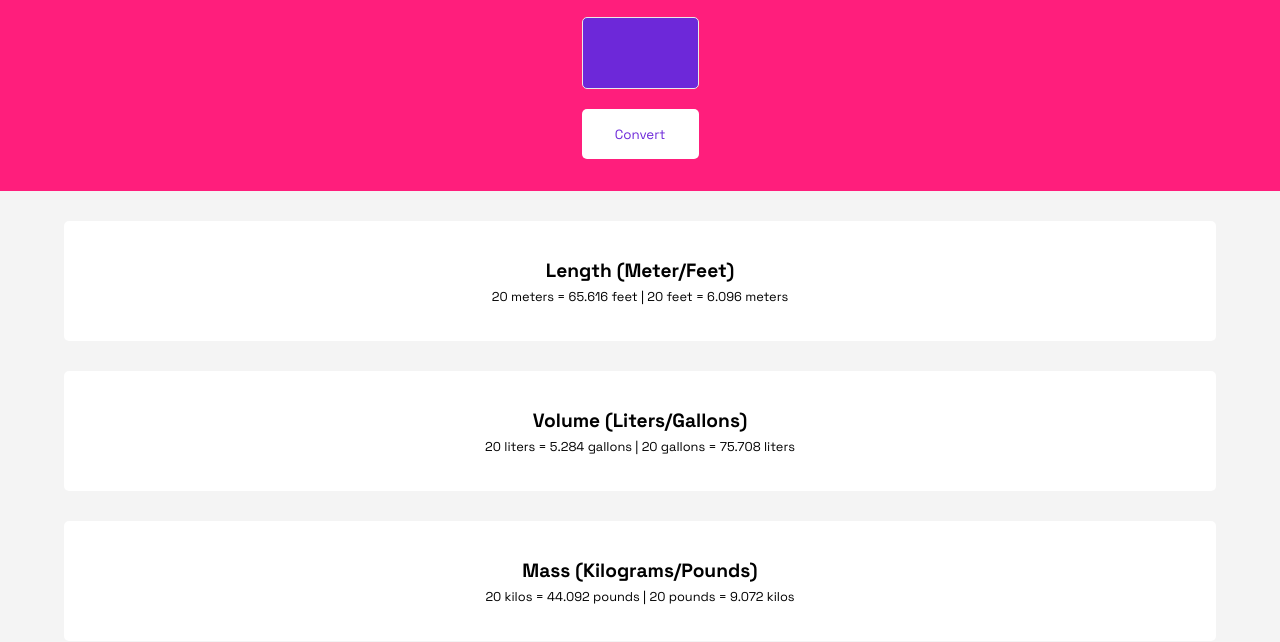
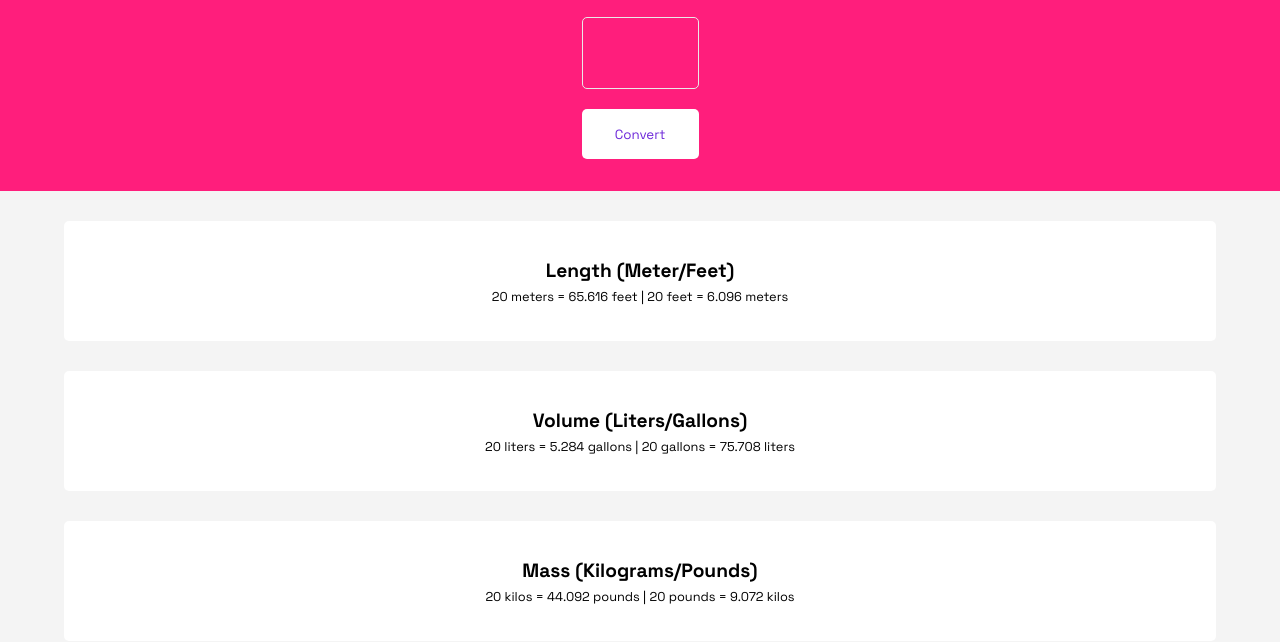
Before and after one commit to sobitp59/Scrimba-FDCP, a browser extension: page Module 3/converter/index.html in a window 1280 px wide. Shown: the part 66-708 px from the top of the page. Drawn offline with Linux system fonts and the light colour scheme.

Commit message:
converter app

```diff
--- a/Module 3/converter/style.css
+++ b/Module 3/converter/style.css
@@ -33,7 +33,7 @@
     outline: none;
     padding: 15px;
     font-size: 2rem;
-    background: #6D28D9;
+    background: #ff1e7c;
     border: 1.5px solid rgb(233, 233, 233);
     border-radius: 5px;
     color: white;
```
